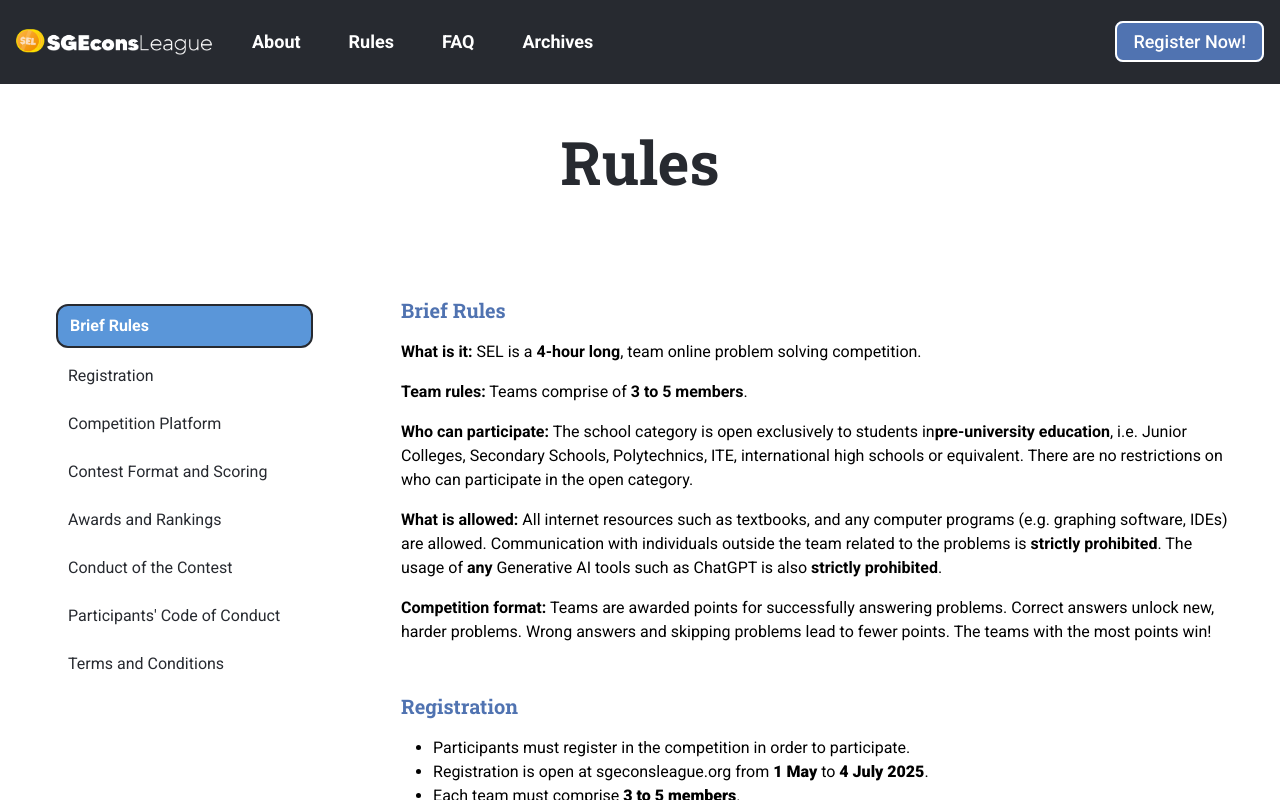
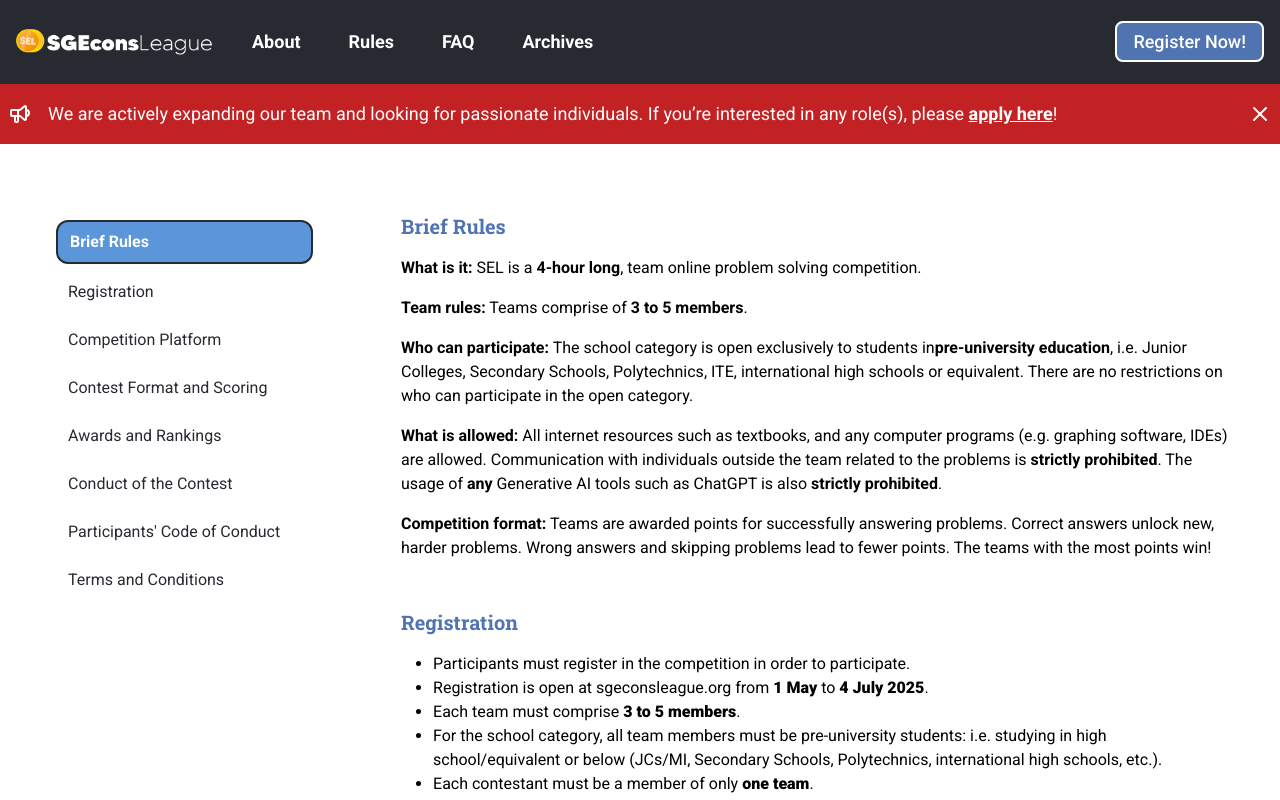
Before and after one commit to jonyewcodes/old, a Next.js app: page /rules in a window 1280 px wide. Built offline with nearby package versions, Linux system fonts and the light colour scheme.

Commit message:
feat: fixed navbar and announcement

```diff
--- /dev/null
+++ b/app/components/Announcement.tsx
@@ -0,0 +1,79 @@
+"use client";
+import React from "react";
+
+type AnnouncementProps = {
+  showAnnouncement: boolean;
+  setShowAnnouncement: React.Dispatch<React.SetStateAction<boolean>>;
+};
+
+export default function Announcement({
+  showAnnouncement,
+  setShowAnnouncement,
+}: AnnouncementProps) {
+  return (
+    <div
+      className={`
+        bg-[#C22224] text-white
+        overflow-hidden
+        transition-all duration-500 ease-in-out
+        ${showAnnouncement ? "opacity-100 max-h-28 py-4" : "opacity-0 max-h-0 py-0"}
+      `}
+    >
+      {/* No extra container classes here */}
+      <div className="flex items-center justify-between w-full">
+        <div className="flex items-center gap-4 pl-2">
+          <svg
+            xmlns="http://www.w3.org/2000/svg"
+            width="24"
+            height="24"
+            fill="none"
+            stroke="currentColor"
+            strokeWidth="2"
+            strokeLinecap="round"
+            strokeLinejoin="round"
+            className="icon icon-tabler icons-tabler-outline icon-tabler-speakerphone"
+          >
+            <path stroke="none" d="M0 0h24v24H0z" fill="none" />
+            <path d="M18 8a3 3 0 0 1 0 6" />
+            <path d="M10 8v11a1 1 0 0 1 -1 1h-1a1 1 0 0 1 -1 -1v-5" />
+            <path d="M12 8h0l4.524 -3.77a.9 .9 0 0 1 1.476 .692v12.156a.9 .9 0 0 1 -1.476 .692l-4.524 -3.77h-8a1 1 0 0 1 -1 -1v-4a1 1 0 0 1 1 -1h8" />
+          </svg>
+          <p className="text-base sm:text-lg">
+            We are actively expanding our team and looking for passionate
+            individuals. If you’re interested in any role(s), please{" "}
+            <a
+              href="https://tally.so/r/3yd5qd"
+              target="_blank"
+              rel="noreferrer"
+              className="underline"
+            >
+              <b>apply here</b>
+            </a>
+            !
+          </p>
+        </div>
+        <button
+          onClick={() => setShowAnnouncement(false)}
+          className="hover:scale-110 transition-transform pr-2"
+          aria-label="Close announcement"
+        >
+          <svg
+            xmlns="http://www.w3.org/2000/svg"
+            width="24"
+            height="24"
+            fill="none"
+            stroke="currentColor"
+            strokeWidth="2"
+            strokeLinecap="round"
+            strokeLinejoin="round"
+            className="icon icon-tabler icons-tabler-outline icon-tabler-x"
+          >
+            <path stroke="none" d="M0 0h24v24H0z" fill="none" />
+            <path d="M18 6l-12 12" />
+            <path d="M6 6l12 12" />
+          </svg>
+        </button>
+      </div>
+    </div>
+  );
+}
--- a/app/components/Navbar.tsx
+++ b/app/components/Navbar.tsx
@@ -2,12 +2,15 @@
 import React, { useState } from "react";
 import Link from "next/link";
 import Image from "next/image";
+import Announcement from "./Announcement";
 
 export default function Navbar() {
   const [isOpen, setIsOpen] = useState(false);
+  const [showAnnouncement, setShowAnnouncement] = useState(true);
 
   return (
-    <header className="bg-navbar text-lg text-white">
+    <header className="fixed top-0 w-full z-50 flex flex-col">
+      <div className="bg-navbar text-lg text-white">
         <nav className="max-w-screen-xl mx-auto px-4 py-6 flex items-center justify-between">
           <div className="flex items-center space-x-6 font-semibold">
             <Link href="/" aria-label="Go to Home">
@@ -236,6 +239,11 @@ export default function Navbar() {
             </a>
           </div>
         </div>
+      </div>
+      <Announcement
+        showAnnouncement={showAnnouncement}
+        setShowAnnouncement={setShowAnnouncement}
+      />
     </header>
   );
 }
--- a/app/page.tsx
+++ b/app/page.tsx
@@ -1,7 +1,7 @@
 "use client";
 import React, { useState, useEffect } from "react";
 import Image from "next/image";
-import AnimatedBackground from "./components/AnimatedBackground";
+import Animation from "./components/AnimatedBackground";
 import Timeline from "./components/Timeline";
 import CountDown from "./components/CountDown";
 
@@ -25,7 +25,6 @@ export default function HomePage() {
   const [isModalOpen, setModalOpen] = useState(false);
   const [showModal, setShowModal] = useState(false);
   const [hasMounted, setHasMounted] = useState(false);
-  const [showAnnouncement, setShowAnnouncement] = useState(true);
 
   const sampleQuestions = [
     {
@@ -75,70 +74,6 @@ export default function HomePage() {
 
   return (
     <>
-      {/* Announcement Banner */}
-      <div
-        className={`
-          bg-[#C22224] text-white
-          overflow-hidden
-          transition-all duration-500 ease-in-out
-          ${showAnnouncement ? "opacity-100 max-h-28 py-4" : "opacity-0 max-h-0 py-0"}
-        `}
-      >
-        <div className="max-w-100% mx-auto px-4 flex justify-between">
-          <div className="flex items-center">
-            <svg
-              xmlns="http://www.w3.org/2000/svg"
-              width="24"
-              height="24"
-              fill="none"
-              stroke="currentColor"
-              strokeWidth="2"
-              strokeLinecap="round"
-              strokeLinejoin="round"
-              className="icon icon-tabler icons-tabler-outline icon-tabler-speakerphone mr-4"
-            >
-              <path stroke="none" d="M0 0h24v24H0z" fill="none" />
-              <path d="M18 8a3 3 0 0 1 0 6" />
-              <path d="M10 8v11a1 1 0 0 1 -1 1h-1a1 1 0 0 1 -1 -1v-5" />
-              <path d="M12 8h0l4.524 -3.77a.9 .9 0 0 1 1.476 .692v12.156a.9 .9 0 0 1 -1.476 .692l-4.524 -3.77h-8a1 1 0 0 1 -1 -1v-4a1 1 0 0 1 1 -1h8" />
-            </svg>
-            <p className="text-base sm:text-lg">
-              We are actively expanding our team and looking for passionate
-              individuals. If you’re interested in any role(s), please{" "}
-              <a
-                href="https://tally.so/r/3yd5qd"
-                target="_blank"
-                rel="noreferrer"
-                className="underline"
-              >
-                <b>apply here</b>
-              </a>
-              !
-            </p>
-          </div>
-          <button
-            onClick={() => setShowAnnouncement(false)}
-            className="hover:scale-110 transition-transform"
-            aria-label="Close announcement"
-          >
-            <svg
-              xmlns="http://www.w3.org/2000/svg"
-              width="24"
-              height="24"
-              fill="none"
-              stroke="currentColor"
-              strokeWidth="2"
-              strokeLinecap="round"
-              strokeLinejoin="round"
-              className="icon icon-tabler icons-tabler-outline icon-tabler-x"
-            >
-              <path stroke="none" d="M0 0h24v24H0z" fill="none" />
-              <path d="M18 6l-12 12" />
-              <path d="M6 6l12 12" />
-            </svg>
-          </button>
-        </div>
-      </div>
       <section
         className="
           relative
@@ -150,7 +85,7 @@ export default function HomePage() {
         "
       >
         <div className="absolute inset-0 z-0 bg-backdrop">
-          <AnimatedBackground />
+          <Animation />
         </div>
         <div className="relative z-10 w-full max-w-screen-xl mx-auto flex flex-col items-start">
           <div
```
Lines whose indentation alone changed are shown as unchanged.
